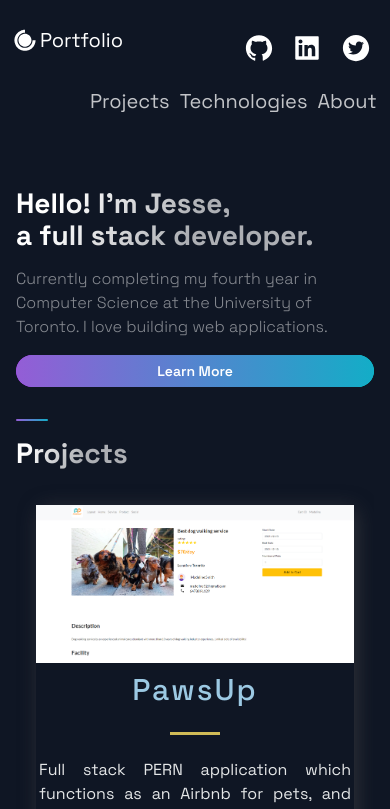
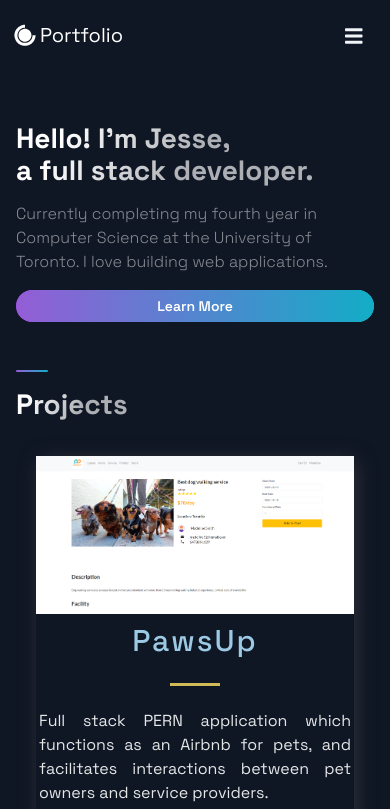
Before and after one commit to Jesse1786/portfolio-site, a Next.js app: page / in a window 390 px wide. Shown: the top 809 px of the page. Built offline with nearby package versions, Linux system fonts and the light colour scheme.

Commit message:
Added navbar collapse for mobile, and finetuned site.

```diff
--- a/src/components/Contact/ContactStyles.js
+++ b/src/components/Contact/ContactStyles.js
@@ -12,7 +12,8 @@ export const FormBody = styled.div`
 
   @media ${(props) => props.theme.breakpoints.sm} {
     flex-direction: column;
-    padding: 0px;
+    padding: 0 0 5px;
+    margin-bottom: 25px;
   }
 `;
 
--- a/src/components/Footer/FooterStyles.js
+++ b/src/components/Footer/FooterStyles.js
@@ -46,7 +46,7 @@ export const CompanyContainer = styled.div`
   @media ${(props) => props.theme.breakpoints.sm} {
     display: flex;
     flex-direction: column;
-    margin: 0 0 32px;
+    margin: 0;
     align-items: center;
   }
 `;
--- a/src/components/Header/Header.js
+++ b/src/components/Header/Header.js
@@ -1,20 +1,52 @@
-import Link from 'next/link';
-import React from 'react';
-import { AiFillGithub, AiFillLinkedin, AiFillTwitterCircle } from 'react-icons/ai';
-import { DiCssdeck } from 'react-icons/di';
+import Link from "next/link";
+import React, { useState } from "react";
+import {
+  AiFillGithub,
+  AiFillLinkedin,
+  AiFillTwitterCircle,
+} from "react-icons/ai";
+import { DiCssdeck } from "react-icons/di";
+import { FontAwesomeIcon } from "@fortawesome/react-fontawesome";
+import { faBars } from "@fortawesome/free-solid-svg-icons";
 
-import { Container, Div1, Div2, Div3, NavLink, SocialIcons, Span } from './HeaderStyles';
+import {
+  Container,
+  Div1,
+  Div2,
+  Div3,
+  Div4,
+  NavLink,
+  SocialIcons,
+  Span,
+} from "./HeaderStyles";
 
-const Header = () =>  (
+export default function Header() {
+
+  const [navCollapse, setNavCollapse] = useState(true);
+
+  function handleClick(e) {
+    setNavCollapse(!navCollapse);
+    console.log(navCollapse);
+  }
+
+
+  return (
     <Container>
       <Div1>
         <Link href="/">
-        <a style={{ display: "flex", alignItems: "center", color: "white", marginBottom: "20px"}}>
+          <a
+            style={{
+              display: "flex",
+              alignItems: "center",
+              color: "white",
+              marginBottom: "20px",
+            }}
+          >
             <DiCssdeck size="3rem" /> <Span>Portfolio</Span>
           </a>
         </Link>
       </Div1>
-    <Div2>
+      <Div2 collapse={navCollapse}>
         <li>
           <Link href="#projects">
             <NavLink>Projects</NavLink>
@@ -26,12 +58,12 @@ const Header = () =>  (
           </Link>
         </li>
         <li>
-        <Link href="#about">
-          <NavLink>About</NavLink>
+          <Link href="#contact">
+            <NavLink>Contact</NavLink>
           </Link>
         </li>
       </Div2>
-    <Div3>
+      <Div3 collapse={navCollapse}>
         <SocialIcons href="http://github.com">
           <AiFillGithub size="3rem" />
         </SocialIcons>
@@ -42,7 +74,9 @@ const Header = () =>  (
           <AiFillTwitterCircle size="3rem" />
         </SocialIcons>
       </Div3>
+      <Div4 onClick={handleClick}>
+        <FontAwesomeIcon icon={faBars} />
+      </Div4>
     </Container>
   );
-
-export default Header;
+}
--- a/src/components/Header/HeaderStyles.js
+++ b/src/components/Header/HeaderStyles.js
@@ -1,5 +1,5 @@
-import { IoIosArrowDropdown } from 'react-icons/io';
-import styled from 'styled-components';
+import { IoIosArrowDropdown } from "react-icons/io";
+import styled from "styled-components";
 
 export const Container = styled.div`
   display: grid;
@@ -12,7 +12,6 @@ export const Container = styled.div`
   @media ${(props) => props.theme.breakpoints.sm} {
     display: grid;
     grid-template-columns: repeat(5, 1fr);
-    grid-template-rows: repeat(2, 60px);
     grid-column-gap: 0.5rem;
     grid-row-gap: 0.5rem;
   }
@@ -35,8 +34,12 @@ export const Div2 = styled.div`
   grid-area: 1 / 2 / 2 / 4;
   display: flex;
   justify-content: space-around;
+  transition: height 0.4s;
   @media ${(props) => props.theme.breakpoints.sm} {
     grid-area: 2 / 2 / 3 / 5;
+    height: ${props => props.collapse ? "0" : "35px"};
+    visability: ${props => props.collapse ? "0" : "1"};
+    opacity: ${props => props.collapse ? "0" : "1"};
   }
 `;
 export const Div3 = styled.div`
@@ -44,11 +47,27 @@ export const Div3 = styled.div`
   display: flex;
   justify-content: space-around;
   align-items: center;
+  transition: height 0.2s;
   @media ${(props) => props.theme.breakpoints.sm} {
-    align-items: center;
-    grid-area: 1 / 4 / 2 / 6;
+    grid-area: 3 / 3 / 4 / 4;
+    height: ${props => props.collapse ? "0" : "35px"};
+    visability: ${props => props.collapse ? "0" : "1"};
+    opacity: ${props => props.collapse ? "0" : "1"};
   }
 `;
+
+export const Div4 = styled.a`
+  grid-area: 1 / 5 / 2 / 6;
+  font-size: 20px;
+  justify-content: center;
+  align-items: top;
+  display: none;
+  padding-top: 6px;
+
+  @media ${(props) => props.theme.breakpoints.sm} {
+    display: flex;
+  }
+`
 
 // Navigation Links
 export const NavLink = styled.a`
@@ -63,6 +82,9 @@ export const NavLink = styled.a`
   }
   @media ${(props) => props.theme.breakpoints.sm} {
     padding: 0.5rem;
+  }
+  @media ${(props) => props.theme.breakpoints.md} {
+    font-size: 1.5rem;
   }
 `;
 
@@ -99,8 +121,8 @@ export const NavProductsIcon = styled(IoIosArrowDropdown)`
   display: flex;
   align-self: center;
   transition: 0.3s ease;
-  opacity: ${({ isOpen }) => (isOpen ? '1' : '.75')};
-  transform: ${({ isOpen }) => (isOpen ? 'scaleY(-1)' : 'scaleY(1)')};
+  opacity: ${({ isOpen }) => (isOpen ? "1" : ".75")};
+  transform: ${({ isOpen }) => (isOpen ? "scaleY(-1)" : "scaleY(1)")};
 
   &:hover {
     opacity: 1;
@@ -114,14 +136,13 @@ export const NavProductsIcon = styled(IoIosArrowDropdown)`
 
 // Social Icons
 export const SocialIcons = styled.a`
-transition: 0.3s ease;
-color: white;
-border-radius: 50px;
+  transition: 0.3s ease;
+  color: white;
+  border-radius: 50px;
   padding: 8px;
-&:hover {
+  &:hover {
     background-color: #212d45;
     transform: scale(1.2);
     cursor: pointer;
-
   }
-`
+`;
--- a/src/components/Projects/Projects.js
+++ b/src/components/Projects/Projects.js
@@ -5,7 +5,7 @@ import { Section, SectionDivider, SectionTitle } from '../../styles/GlobalCompon
 import { projects } from '../../constants/constants';
 
 const Projects = () => (
-  <Section nopadding id="projects">
+  <Section id="projects">
     <SectionDivider />
     <SectionTitle main>Projects</SectionTitle>
     <GridContainer>
--- a/src/components/Technologies/TechnologiesStyles.js
+++ b/src/components/Technologies/TechnologiesStyles.js
@@ -46,7 +46,7 @@ export const List = styled.ul`
   @media ${props => props.theme.breakpoints.sm}{
     display: flex;
     flex-direction: column;
-    margin: 32px 0;
+    margin: 8px 0;
   }
 `
 
```
Lines whose indentation alone changed are shown as unchanged.
